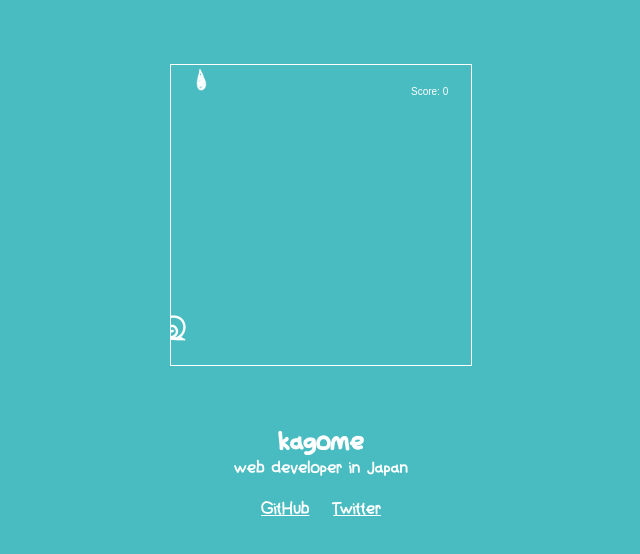
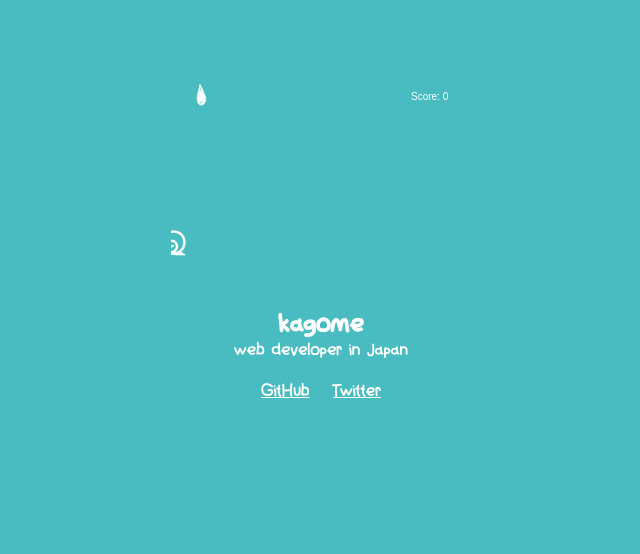
Before and after one commit to kagomen/kagome.dev, a website with bundled scripts: page docs/index.html in a window 1280 px wide. Shown: the whole page, without its empty margins (319-959 px from the left). Built offline with nearby package versions, Linux system fonts and the light colour scheme.

Commit message:
要素の大きさの調整

```diff
--- a/docs/js/canvas.js
+++ b/docs/js/canvas.js
@@ -9,3 +9,5 @@ export const rainImg = new Image();
 rainImg.src = './assets/game-img/rain.png';
 export const afterRainImg = new Image();
 afterRainImg.src = './assets/game-img/after_rain.png';
+export const saltImg = new Image();
+saltImg.src = './assets/game-img/salt.png';
--- a/docs/js/constants.js
+++ b/docs/js/constants.js
@@ -1,8 +1,8 @@
 export const CANVAS_WIDTH = 300;
-export const CANVAS_HEIGHT = 300;
+export const CANVAS_HEIGHT = 200;
 export const PLAYER_WIDTH = 32;
 export const PLAYER_HEIGHT = 32;
 export const PLAYER_CATCH_WIDTH = PLAYER_WIDTH * 1.8;
 export const PLAYER_CATCH_HEIGHT = PLAYER_HEIGHT * 1.2;
-export const PLAYER_Y = 250;
+export const PLAYER_Y = 150;
 export const BG_COLOR = '#49BCC1';
--- a/docs/js/main.js
+++ b/docs/js/main.js
@@ -1,5 +1,5 @@
 import { g, playerImg, rainImg, afterRainImg } from "./canvas.js";
-import { CANVAS_WIDTH, CANVAS_HEIGHT, PLAYER_WIDTH, PLAYER_Y, PLAYER_HEIGHT, BG_COLOR, PLAYER_CATCH_WIDTH } from './constants.js';
+import { CANVAS_WIDTH, CANVAS_HEIGHT, PLAYER_WIDTH, PLAYER_Y, PLAYER_HEIGHT, BG_COLOR, PLAYER_CATCH_WIDTH, PLAYER_CATCH_HEIGHT } from './constants.js';
 let playerX = 0;
 export let timerId = 0;
 let prob = 0.96;
@@ -38,7 +38,7 @@ function draw() {
     raindrops.forEach(rain => {
         rain.y += rain.y * 0.05; // 落下速度を加速度的に上げる
         g?.drawImage(rainImg, rain.x, rain.y, 24, 24);
-        if (rain.y > PLAYER_Y + (PLAYER_HEIGHT / 2)) {
+        if (rain.y > PLAYER_Y + (PLAYER_CATCH_HEIGHT / 2)) {
             clearInterval(timerId);
             g?.drawImage(afterRainImg, rain.x, PLAYER_Y, 24, 24);
         }
--- a/src/sass/_main.scss
+++ b/src/sass/_main.scss
@@ -5,6 +5,6 @@ body {
 
 canvas {
   display: block;
-  margin: 64px auto;
-  border: 1px solid white;
+  margin: 80px auto 32px;
+  // border: 1px solid white;
 }
--- a/src/ts/canvas.ts
+++ b/src/ts/canvas.ts
@@ -13,3 +13,6 @@ rainImg.src = './assets/game-img/rain.png';
 
 export const afterRainImg = new Image();
 afterRainImg.src = './assets/game-img/after_rain.png';
+
+export const saltImg = new Image();
+saltImg.src = './assets/game-img/salt.png';
--- a/src/ts/constants.ts
+++ b/src/ts/constants.ts
@@ -1,8 +1,8 @@
 export const CANVAS_WIDTH = 300;
-export const CANVAS_HEIGHT = 300;
+export const CANVAS_HEIGHT = 200;
 export const PLAYER_WIDTH = 32;
 export const PLAYER_HEIGHT = 32;
 export const PLAYER_CATCH_WIDTH = PLAYER_WIDTH * 1.8;
 export const PLAYER_CATCH_HEIGHT = PLAYER_HEIGHT * 1.2;
-export const PLAYER_Y = 250;
+export const PLAYER_Y = 150;
 export const BG_COLOR = '#49BCC1';
--- a/src/ts/main.ts
+++ b/src/ts/main.ts
@@ -1,4 +1,4 @@
-import { g, playerImg, rainImg, afterRainImg } from "./canvas.js";
+import { g, playerImg, rainImg, afterRainImg, saltImg } from "./canvas.js";
 import { CANVAS_WIDTH, CANVAS_HEIGHT, PLAYER_WIDTH, PLAYER_Y, PLAYER_HEIGHT, BG_COLOR, PLAYER_CATCH_WIDTH, PLAYER_CATCH_HEIGHT } from './constants.js';
 
 let playerX = 0;
@@ -50,7 +50,7 @@ function draw() {
 
     g?.drawImage(rainImg, rain.x, rain.y, 24, 24);
 
-    if (rain.y > PLAYER_Y + (PLAYER_HEIGHT / 2)) {
+    if (rain.y > PLAYER_Y + (PLAYER_CATCH_HEIGHT / 2)) {
       clearInterval(timerId);
       g?.drawImage(afterRainImg, rain.x, PLAYER_Y, 24, 24);
     }
```
Also changed, not shown: MEMO.md (+5 -0 lines), docs/assets/game-img/salt.png (added), docs/css/style.css, 1 other file.
